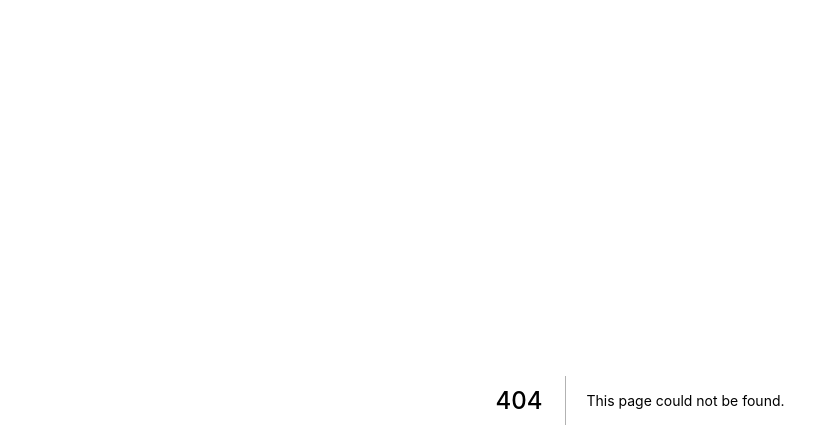
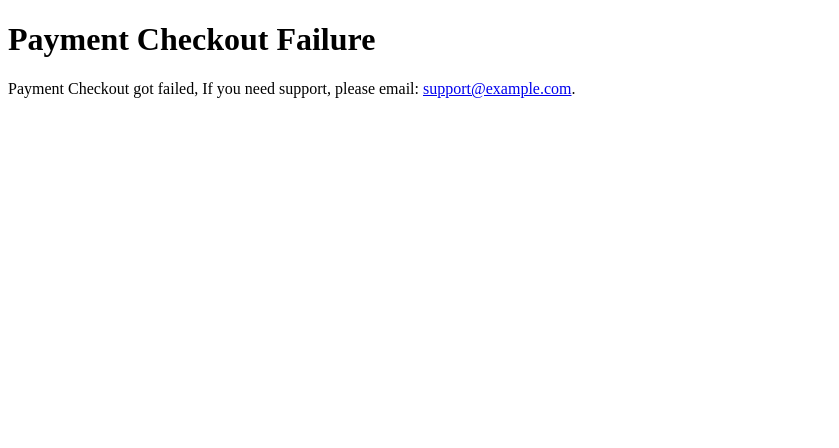
Before and after one commit to IamManchanda/nextjs-ecommerce-checkout, a Next.js app: page /checkout/failure in a window 1280 px wide. Before the commit this address had no page. Shown: the top 448 px of the page, without its empty margins (0-839 px from the left). Built offline with nearby package versions, Linux system fonts and the light colour scheme.

Commit message:
Payment Checkout Success and failure pages

```diff
--- a/src/controllers/checkout-session/create.js
+++ b/src/controllers/checkout-session/create.js
@@ -19,8 +19,9 @@ async function createCheckoutSession(req) {
       },
     );
     const session = await stripeServerClient.checkout.sessions.create({
-      success_url: "http://localhost:3000/?id={CHECKOUT_SESSION_ID}",
-      cancel_url: `http://localhost:3000/products/${slug}`,
+      success_url:
+        "http://localhost:3000/checkout/success/?id={CHECKOUT_SESSION_ID}",
+      cancel_url: `http://localhost:3000/checkout/failure/?slug=${slug}`,
       mode: "payment",
       payment_method_types: ["card"],
       line_items: [
--- /dev/null
+++ b/src/pages/checkout/failure.js
@@ -0,0 +1,23 @@
+import Head from "next/head";
+import { Fragment } from "react";
+
+function PageCheckoutFailure() {
+  return (
+    <Fragment>
+      <Head>
+        <title>Payment Checkout Failure!</title>
+        <link rel="icon" href="/favicon.ico" />
+      </Head>
+      <h1>Payment Checkout Failure</h1>
+      <p>
+        Payment Checkout got failed, If you need support, please email:{" "}
+        <a href="mailto:support@example.com" target="_blank">
+          support@example.com
+        </a>
+        .
+      </p>
+    </Fragment>
+  );
+}
+
+export default PageCheckoutFailure;
```
Also changed, not shown: src/pages/checkout/success.js (added, +23 -0 lines).
